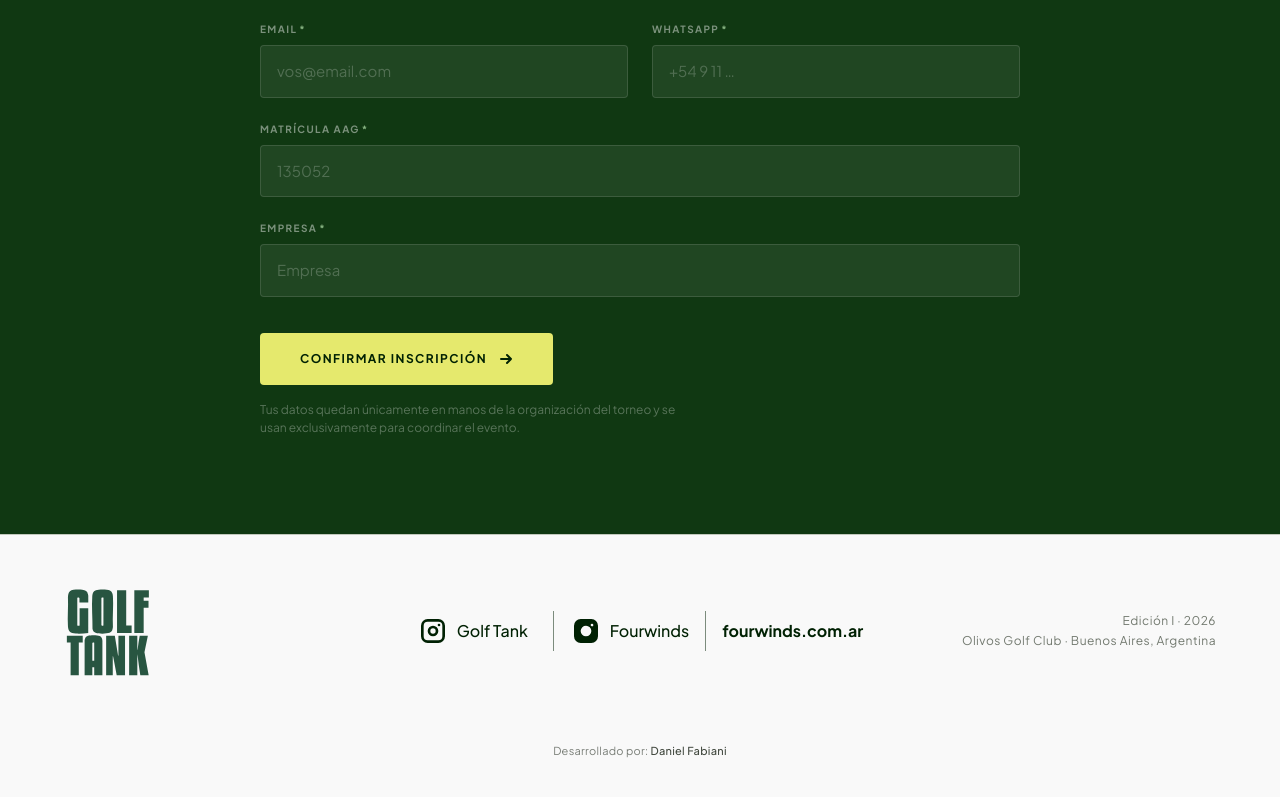
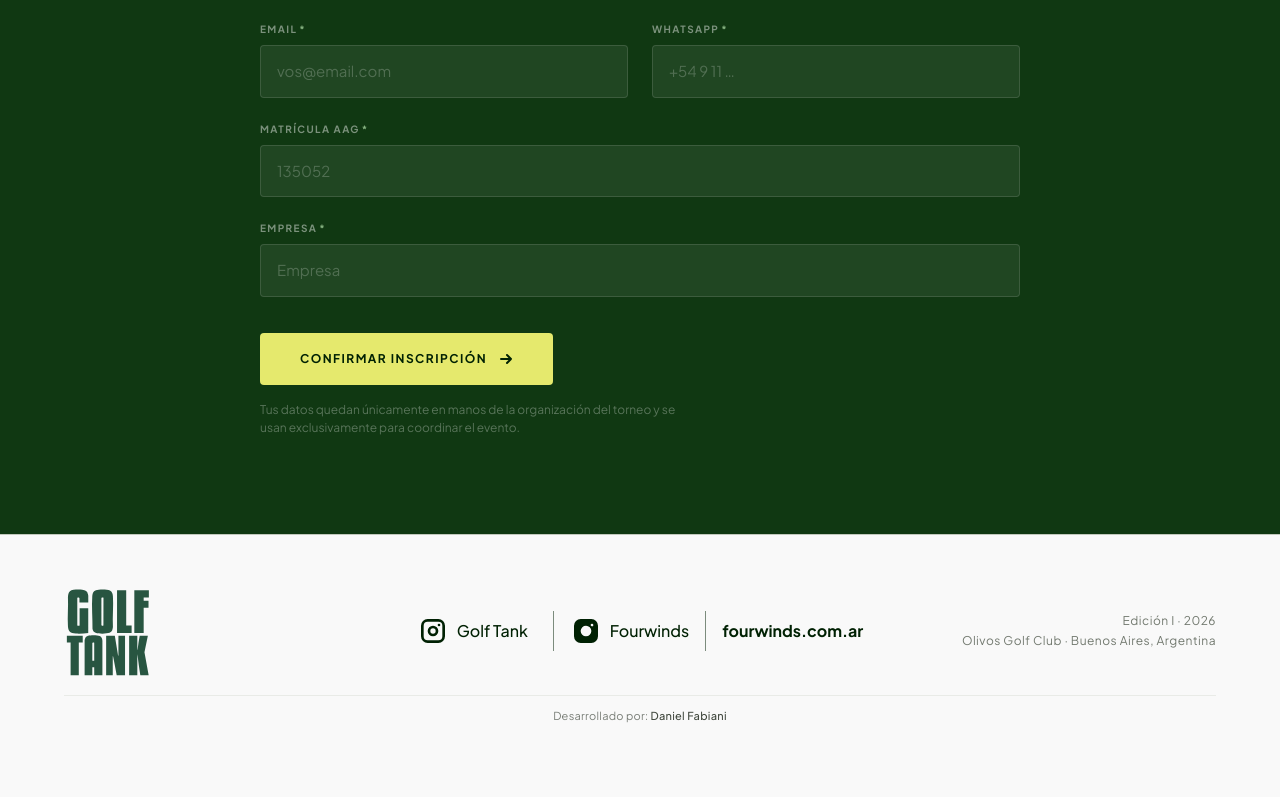
Before and after one commit to DanielFabiani/golf-tank, a Next.js app: page / in a window 1280 px wide. Shown: the part 3509-4306 px from the top of the page. After the commit the page ends 4265 px from the top, so only its background shows below. Built offline with nearby package versions, Linux system fonts and the light colour scheme.

Commit message:
fix: update footer component and social media image

```diff
--- a/components/Footer.tsx
+++ b/components/Footer.tsx
@@ -7,7 +7,7 @@ import Link from "next/link";
 
 export default function Footer() {
   return (
-    <footer className="px-5 py-10 md:px-16 md:py-12 border-t-[0.5px] border-outline-variant flex flex-col items-center">
+    <footer className="px-5 pt-10 pb-6 md:px-16 md:pt-12 md:pb-8 border-t-[0.5px] border-outline-variant flex flex-col items-center">
       <div className="w-full flex flex-col items-center md:flex-row md:justify-between gap-10 md:gap-0">
         {/* Izquierda: Logo */}
         <div className="flex items-center md:w-1/3 md:justify-start">
@@ -77,7 +77,7 @@ export default function Footer() {
       </div>
 
       {/* Firma */}
-      <div className="mt-12 md:mt-16 w-full flex justify-center text-center">
+      <div className="mt-4 pt-3 w-full flex justify-center text-center border-t-[0.5px] border-outline-variant/30">
         <p className="text-[11px] text-on-surface-variant/70 tracking-wide">
           Desarrollado por:{" "}
           <Link
--- a/config/event.ts
+++ b/config/event.ts
@@ -52,7 +52,7 @@ export const EVENT = {
   meta: {
     title:       'Golf Tank — Olivos Golf Club · 27 de Mayo 2026',
     description: 'Torneo por invitación. 20 jugadores. Olivos Golf Club, Buenos Aires',
-    ogImage:     '/og-image.png',
+    ogImage:     '/social-image.png',
   },
 } as const;
 
```
Also changed, not shown: public/social-image.png (added).
